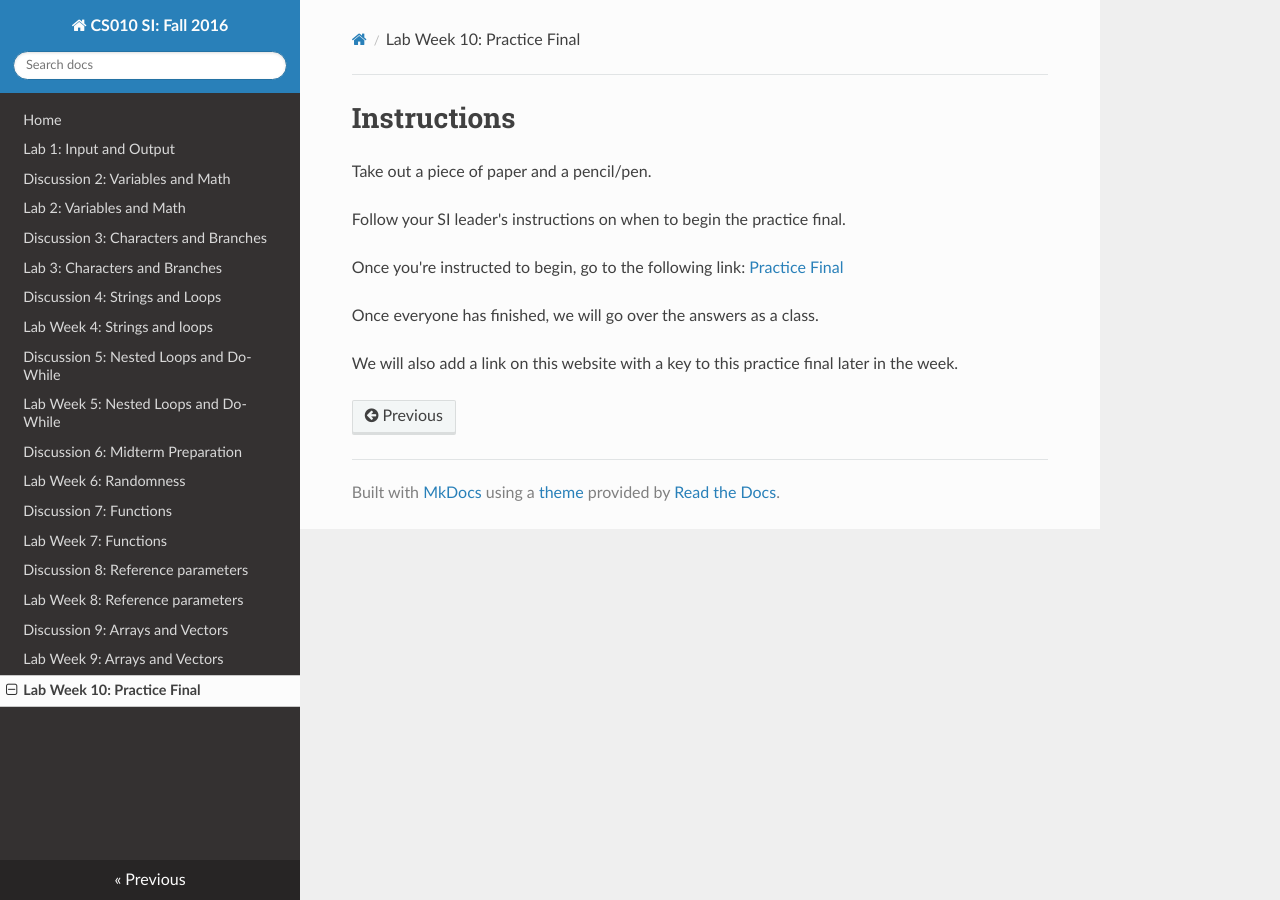
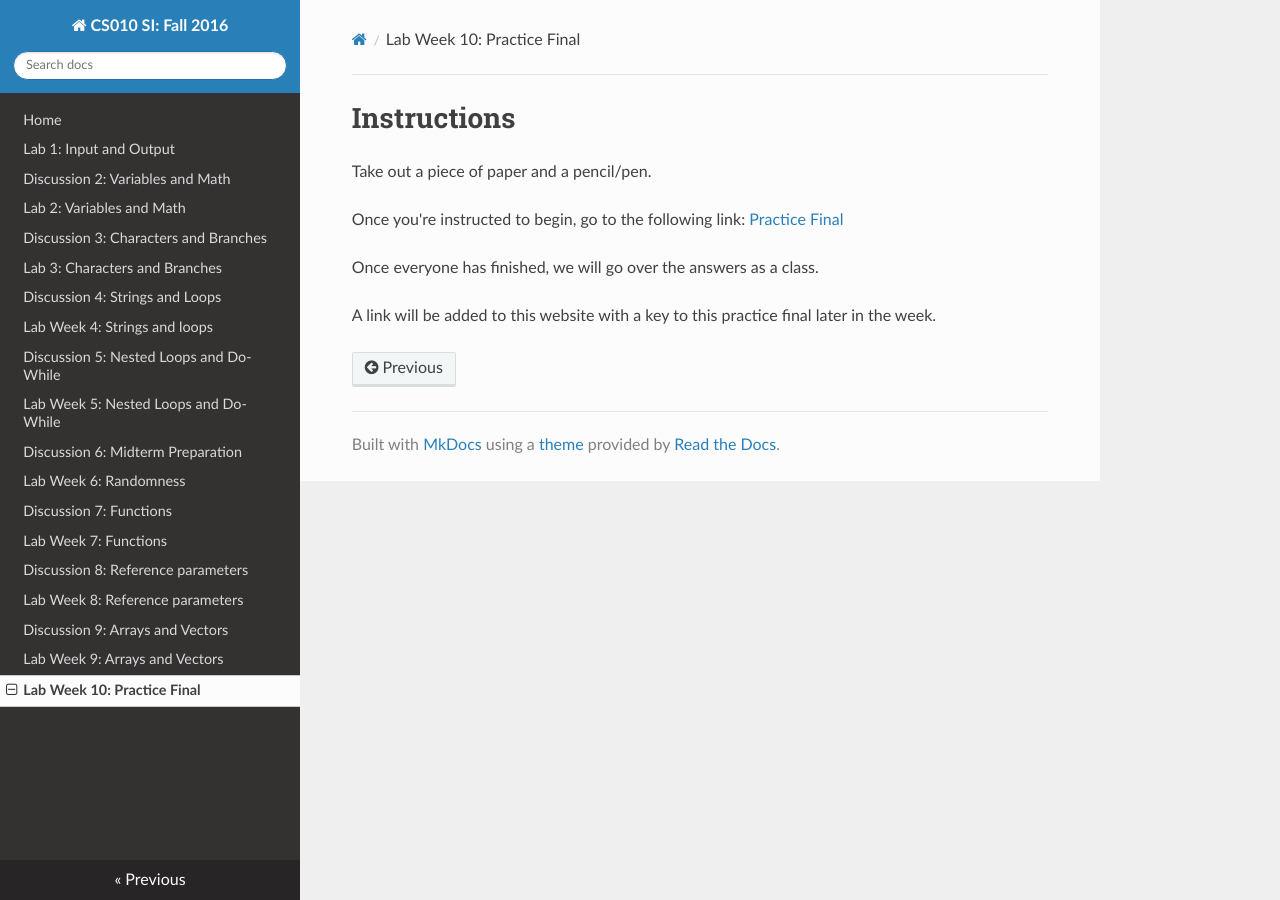
Before and after one commit to cs-si-ucr/cs10, an MkDocs documentation site: the page built from docs/lab10.md, in a window 1280 px wide. Built offline with MkDocs 1.6.1, drawn with Linux system fonts in a browser that asks for light colours; nearby versions of some CDN libraries; old or Windows-style settings are respelled for this version of MkDocs.

Commit message:
Worded things better

```diff
--- a/docs/lab10.md
+++ b/docs/lab10.md
@@ -1,12 +1,10 @@
 # Instructions
 
 Take out a piece of paper and a pencil/pen.
-
-Follow your SI leader's instructions on when to begin the practice final.
 
 Once you're instructed to begin, go to the following link:
 [Practice Final](https://docs.google.com/document/d/1btoS3CokpMmFq68v_CnIqUx7BpF4irOvdC5xx1fimCs/edit?usp=sharing)
 
 Once everyone has finished, we will go over the answers as a class.
 
-We will also add a link on this website with a key to this practice final later in the week.
+A link will be added to this website with a key to this practice final later in the week.
```
